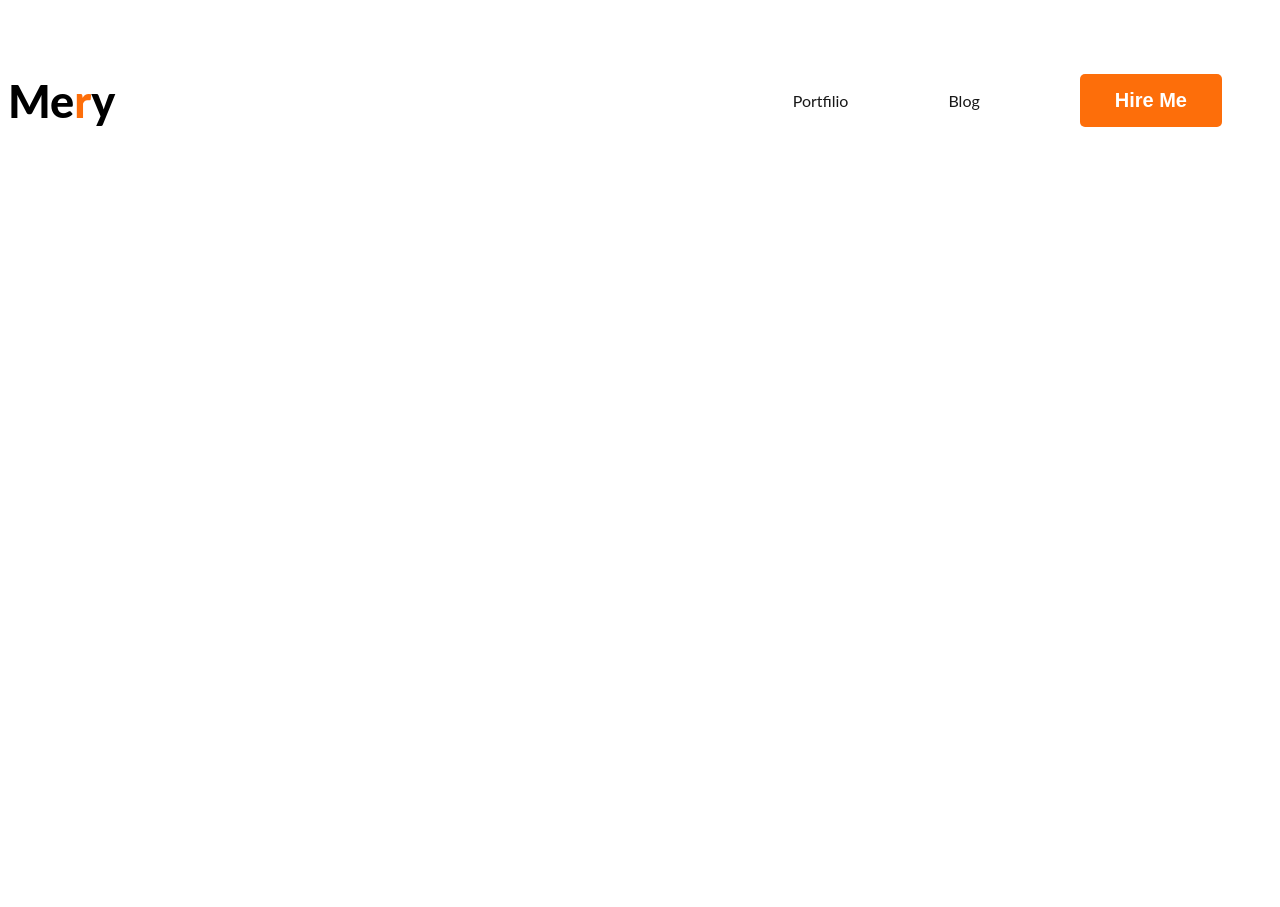
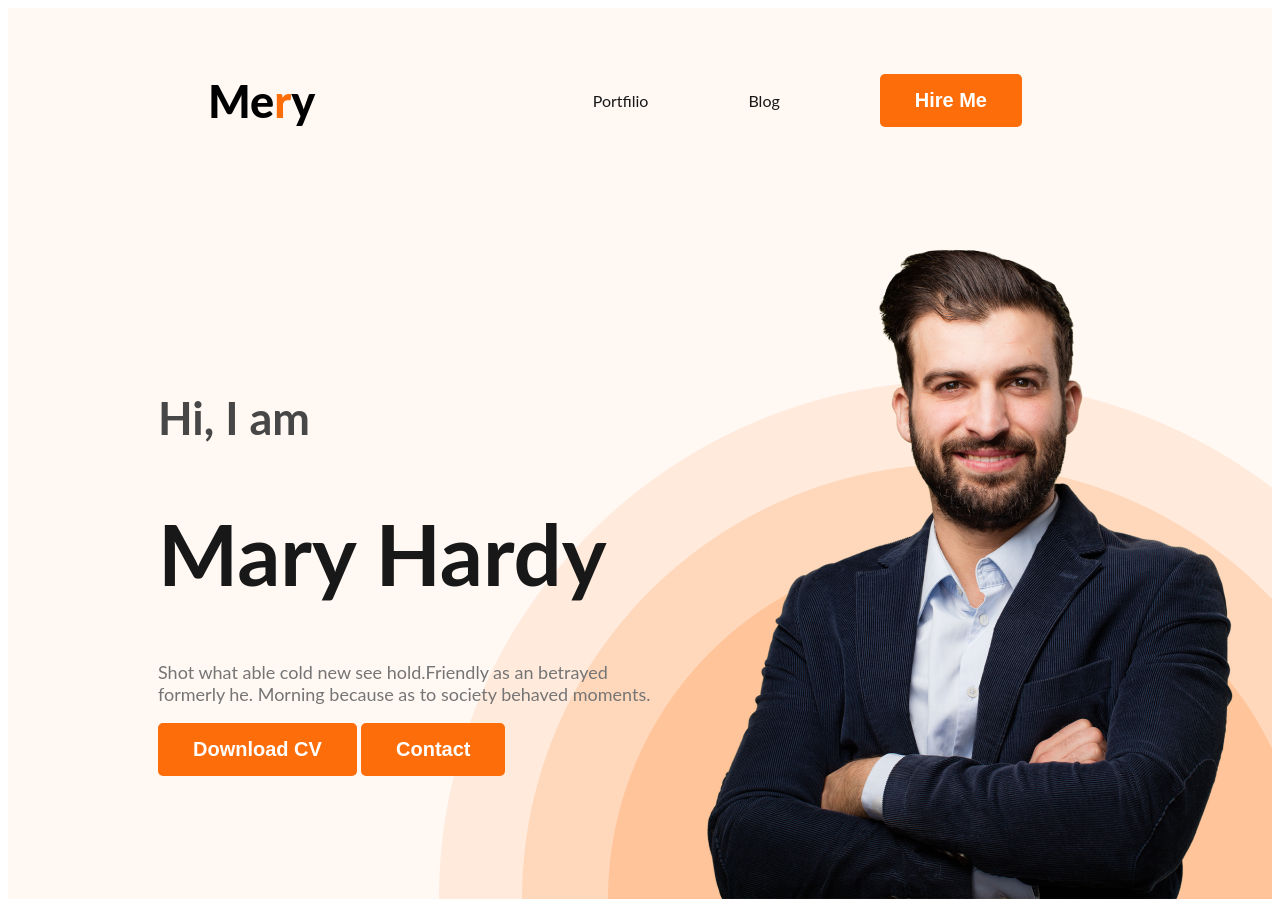
Before and after one commit to Emranhossain123/web-developer-portfolio, a plain HTML site: page index.html in a window 1280 px wide. Before the commit the page ends 800 px from the top, so only its background shows below. Drawn offline with Linux system fonts and the light colour scheme.

Commit message:
banner added

```diff
--- a/Style/blog.css
+++ b/Style/blog.css
@@ -31,6 +31,7 @@ nav {
     display: flex;
     justify-content: space-between;
     align-items: center;
+    margin: 0px 200px;
 
 }
 
@@ -55,3 +56,46 @@ nav a {
     background: #FD6E0A;
 
 }
+
+/* heder related style*/
+.head {
+    background: #FFF8F3;
+    background-image: url('../images/header_bg.png');
+    /* display: flex; */
+    background-repeat: no-repeat;
+    background-position: bottom right;
+}
+
+.bc img {
+    width: 200px;
+    height: 150px;
+}
+
+.banner {
+    padding: 30px 30px 0px 150px;
+    display: flex;
+    align-items: center;
+}
+
+.banner .bc img {
+    width: 500px;
+
+}
+
+.banner-greet {
+    font-size: 45px;
+    color: #474747;
+}
+
+.banner-title {
+    font-size: 85px;
+    font-weight: 700;
+    color: #181818;
+}
+
+.pot {
+    font-size: 18px;
+
+    font-weight: 400;
+    color: #757575;
+}
--- a/index.html
+++ b/index.html
@@ -13,7 +13,7 @@
 </head>
 
 <body>
-    <header>
+    <header class="head">
         <nav>
             <h3 class="nav-title">Me<span class="text-primary">r</span>y</h3>
             <ul>
@@ -22,6 +22,21 @@
                 <li><button class="btn-primary">Hire Me</button></li>
             </ul>
         </nav>
+        <div class="banner">
+            <div class="banner-content">
+                <h3 class="banner-greet">Hi, I am</h3>
+                <h1 class="banner-title">Mary Hardy</h1>
+                <p class="pot">Shot what able cold new see hold.Friendly as an betrayed formerly he. Morning because as
+                    to society
+                    behaved moments.</p>
+                <button class="btn-primary">Download CV</button>
+                <button class="btn-primary">Contact</button>
+
+            </div>
+            <img class="bc img" src="images/hardy.png" alt="">
+
+        </div>
+
     </header>
     <main>
 
```
